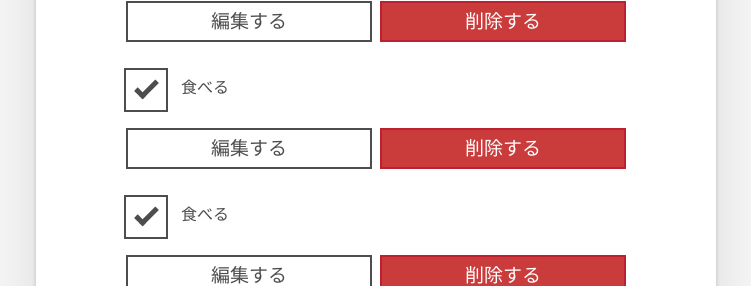
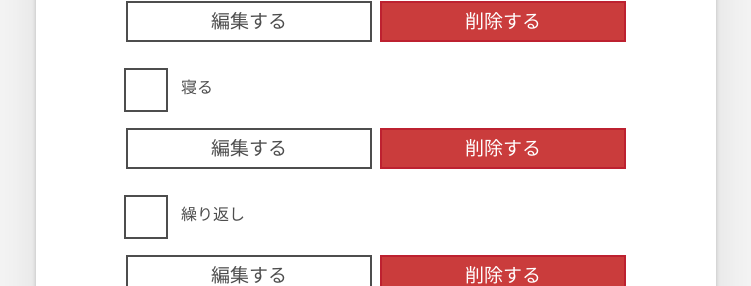
Before and after one commit to yuna096740/React_lesson, a React (Create React App) app: page / in a window 1280 px wide. Shown: the part 502-788 px from the top of the page, without its empty margins (264-1015 px from the left). Built offline with nearby package versions, Linux system fonts and the light colour scheme.

Commit message:
[add] props in Todo

```diff
--- a/src/App.js
+++ b/src/App.js
@@ -45,9 +45,9 @@ function App(props) {
         className="todo-list stack-large stack-exception"
         aria-labelledby="list-heading">
 
-        <Todo />
-        <Todo />
-        <Todo />
+        <Todo name="食べる" completed={true}/>
+        <Todo name="寝る" completed={false}/>
+        <Todo name="繰り返し" completed={false}/>
 
       </ul>
     </div>
--- a/src/components/Todo.js
+++ b/src/components/Todo.js
@@ -1,12 +1,12 @@
 import React from "react";
 
-export default function Todo() {
+export default function Todo(props) {
   return (
     <li className="todo stack-small">
       <div className="c-cb">
-        <input id="todo-0" type="checkbox" defaultChecked={true} />
+        <input id="todo-0" type="checkbox" defaultChecked={props.completed} />
         <label className="todo-label" htmlFor="todo-0">
-          食べる
+          {props.name}
         </label>
       </div>
       <div className="btn-group">
```
